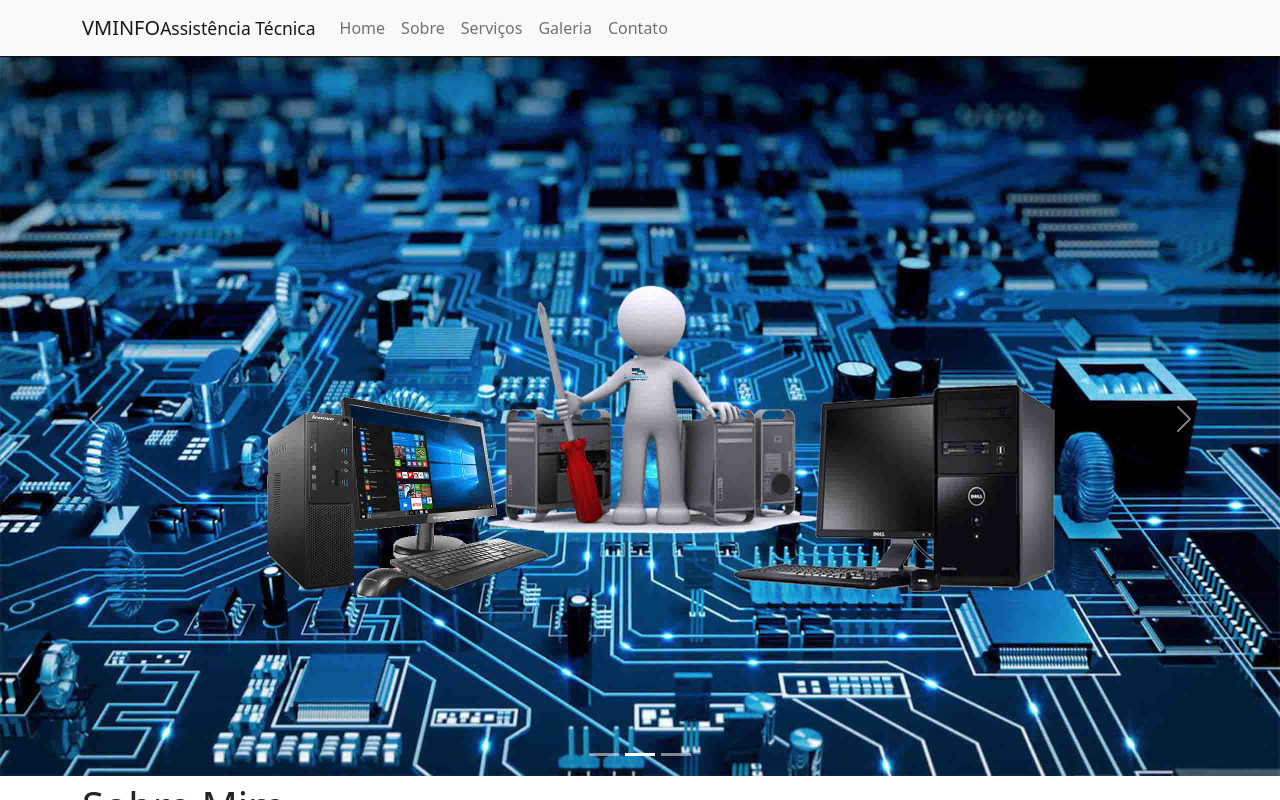
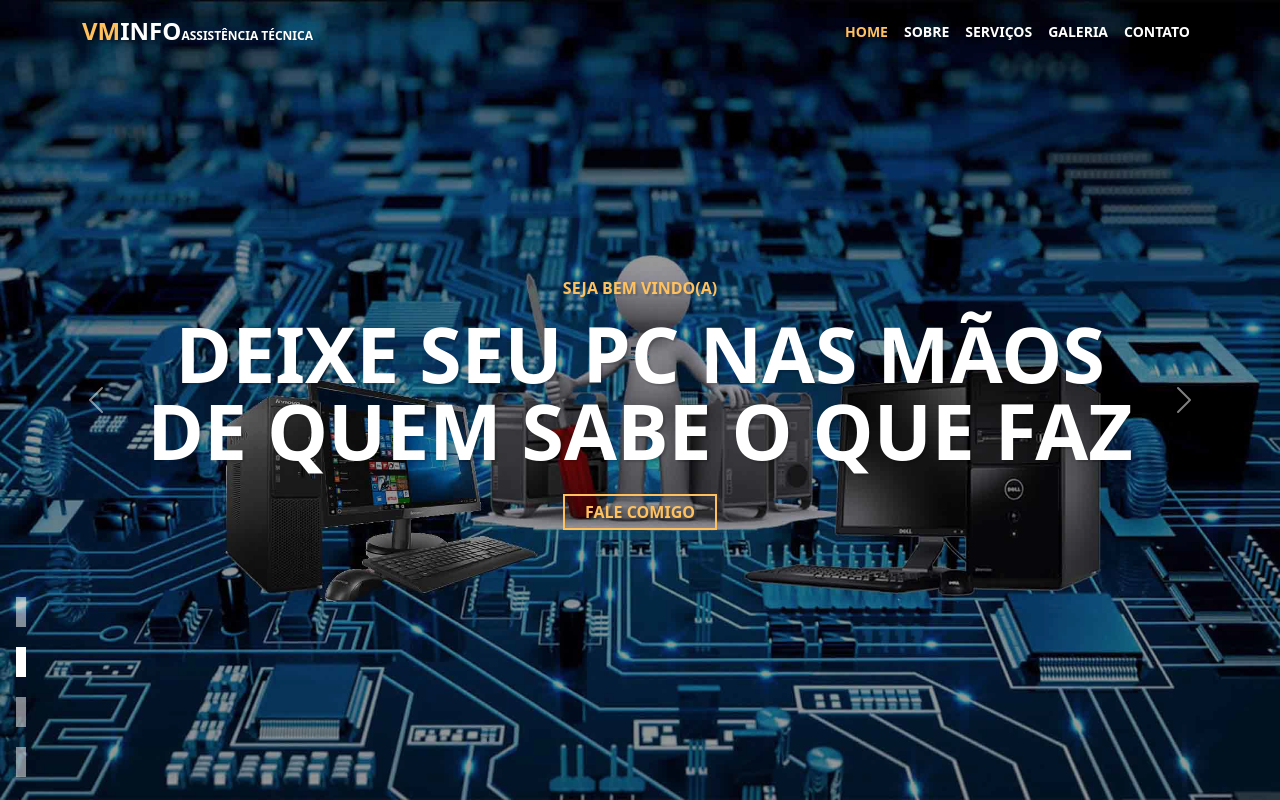
Before and after one commit to paulophdev/vminfo, a Next.js app: page / in a window 1280 px wide. Shown: the top 800 px of the page. Built offline with nearby package versions, Linux system fonts and the light colour scheme.

Commit message:
Adicionado estilo do menu e do carousel

```diff
--- a/pages/_app.js
+++ b/pages/_app.js
@@ -1,12 +1,14 @@
 import GlobalStyle from "../styles/global";
 import "bootstrap/dist/css/bootstrap.min.css";
+import DefaultTheme from "../styles/themes/default";
+import { ThemeProvider } from "styled-components";
 
 function MyApp({ Component, pageProps }) {
   return (
-    <>
+    <ThemeProvider theme={DefaultTheme}>
       <GlobalStyle />
       <Component {...pageProps} />
-    </>
+    </ThemeProvider>
   );
 }
 
--- a/pages/components/Carousel.js
+++ b/pages/components/Carousel.js
@@ -3,19 +3,29 @@ import Image from "next/image";
 import Imagem01 from "../../img/slide/1.jpg";
 import Imagem02 from "../../img/slide/2.jpg";
 import Imagem03 from "../../img/slide/3.jpg";
+import { Section } from "../../styles/styles";
 
 export default function Slide() {
   return (
+    <Section>
       <Carousel>
         <Carousel.Item>
-        <Image className="d-block w-100" src={Imagem01} alt="First slide" />
+          <Image src={Imagem01} alt="First slide" layout="fill" />
         </Carousel.Item>
         <Carousel.Item>
-        <Image className="d-block w-100" src={Imagem02} alt="Second slide" />
+          <Image src={Imagem02} alt="Second slide" layout="fill" />
         </Carousel.Item>
         <Carousel.Item>
-        <Image className="d-block w-100" src={Imagem03} alt="Third slide" />
+          <Image src={Imagem03} alt="Third slide" layout="fill" />
         </Carousel.Item>
+        <div className="container-flut">
+          <div className="content-flut">
+            <p>Seja Bem Vindo(a)</p>
+            <h1>Deixe seu PC nas mãos de quem sabe o que faz</h1>
+            <a href="#contato">Fale Comigo</a>
+          </div>
+        </div>
       </Carousel>
+    </Section>
   );
 }
--- a/pages/components/Navbar.js
+++ b/pages/components/Navbar.js
@@ -1,18 +1,22 @@
 import { Container, Nav, Navbar } from "react-bootstrap";
+import { Header } from "../../styles/styles";
 
 export default function Navigation() {
   return (
-    <Navbar bg="light" expand="lg">
+    <Header>
+      <Navbar expand="lg">
         <Container>
           <Navbar.Brand href="#home">
             <label>
               <span>VM</span>INFO<small>Assistência Técnica</small>
             </label>
           </Navbar.Brand>
-        <Navbar.Toggle aria-controls="basic-navbar-nav" />
-        <Navbar.Collapse id="basic-navbar-nav">
-          <Nav className="me-auto">
-            <Nav.Link href="#home">Home</Nav.Link>
+          <Navbar.Toggle aria-controls="navbar-nav" />
+          <Navbar.Collapse id="navbar-nav" className="justify-content-end">
+            <Nav>
+              <Nav.Link href="#home" className="active">
+                Home
+              </Nav.Link>
               <Nav.Link href="#about">Sobre</Nav.Link>
               <Nav.Link href="#services">Serviços</Nav.Link>
               <Nav.Link href="#gallery">Galeria</Nav.Link>
@@ -21,5 +25,6 @@ export default function Navigation() {
           </Navbar.Collapse>
         </Container>
       </Navbar>
+    </Header>
   );
 }
--- a/styles/global.js
+++ b/styles/global.js
@@ -1,5 +1,17 @@
 import { createGlobalStyle } from "styled-components";
 
-const GlobalStyle = createGlobalStyle``;
+const GlobalStyle = createGlobalStyle`
+    body {
+        background: ${(props) => props.theme.colors.light};
+    }
+
+    body, input,textarea, button, a {
+        color: ${(props) => props.theme.colors.dark};
+    }
+
+    a {
+        text-decoration: none;
+    }
+`;
 
 export default GlobalStyle;
--- /dev/null
+++ b/styles/styles.js
@@ -0,0 +1,137 @@
+import styled from "styled-components";
+
+export const Header = styled.header`
+  a {
+    text-transform: uppercase;
+    font-weight: bold;
+    font-size: 14px;
+  }
+
+  a.active,
+  a:hover {
+    color: ${(props) => props.theme.colors.primary} !important;
+  }
+
+  label {
+    font-size: 1.5rem;
+  }
+
+  label span {
+    color: ${(props) => props.theme.colors.primary} !important;
+  }
+
+  small {
+    font-size: 12px;
+  }
+
+  @media (max-width: 991.98px) {
+    .navbar {
+      box-shadow: rgba(0, 0, 0, 0.24) 0px 3px 8px;
+    }
+  }
+
+  @media (min-width: 992px) {
+    nav {
+      position: fixed;
+      top: 0;
+      left: 0;
+      right: 0;
+      z-index: 99;
+    }
+    a {
+      color: ${(props) => props.theme.colors.light} !important;
+      text-shadow: 2px 2px 2px rgba(0, 0, 0, 0.2);
+    }
+    .nav-resolut {
+      background: #403e3e90;
+    }
+  }
+`;
+
+export const Section = styled.section`
+  .carousel-item img {
+    height: 100%;
+    object-fit: cover;
+  }
+
+  .carousel-item {
+    height: 100vh;
+  }
+
+  .carousel-indicators {
+    display: flex;
+    justify-content: start;
+    margin-right: 0;
+    margin-bottom: 1%;
+    margin-left: 1%;
+    flex-direction: column;
+  }
+
+  .carousel-indicators [data-bs-target] {
+    width: 10px;
+    height: 30px;
+  }
+
+  .carousel {
+    position: relative;
+  }
+
+  .container-flut {
+    position: absolute;
+    top: 0;
+    bottom: 0;
+    left: 0;
+    right: 0;
+    display: flex;
+    align-items: center;
+    justify-content: center;
+    background-color: rgba(0, 0, 0, 0.4);
+  }
+
+  .content-flut {
+    width: 80vw;
+    text-align: center;
+  }
+
+  .content-flut h1 {
+    color: ${(props) => props.theme.colors.light};
+    font-size: 6vw;
+    line-height: 1;
+    margin-bottom: 30px;
+  }
+
+  .content-flut a,
+  .content-flut p {
+    color: ${(props) => props.theme.colors.primary};
+  }
+
+  .content-flut a {
+    border: 2px solid currentColor;
+    padding: 5px 20px;
+  }
+
+  .content-flut p,
+  .content-flut h1,
+  .content-flut a {
+    text-shadow: 2px 2px 2px rgba(0, 0, 0, 0.2);
+    text-transform: uppercase;
+    font-weight: bold;
+  }
+
+  @media (max-width: 575.98px) {
+    .carousel-indicators [data-bs-target] {
+      width: 5px;
+      height: 10px;
+    }
+  }
+
+  @media (max-width: 991.98px) {
+    .carousel-item {
+      height: 50vh;
+    }
+    .carousel-indicators [data-bs-target] {
+      width: 5px;
+      height: 20px;
+    }
+  }
+`;
--- /dev/null
+++ b/styles/themes/default.js
@@ -0,0 +1,10 @@
+// eslint-disable-next-line import/no-anonymous-default-export
+export default {
+  title: "default",
+  colors: {
+    primary: "#FFC15E",
+    secondary: "#DCCCBB",
+    light: "#fff",
+    dark: "#333",
+  },
+};
```
Lines whose indentation alone changed are shown as unchanged.
